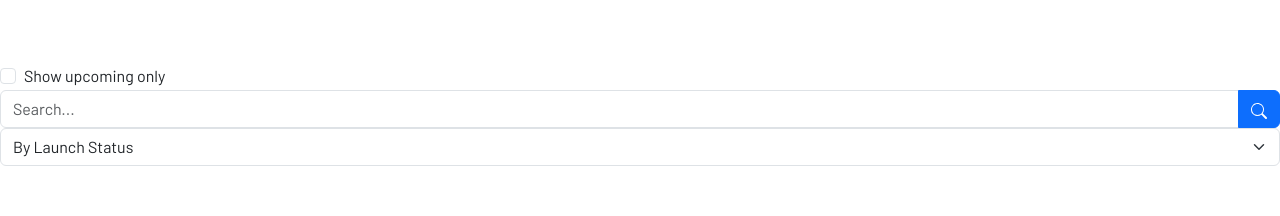
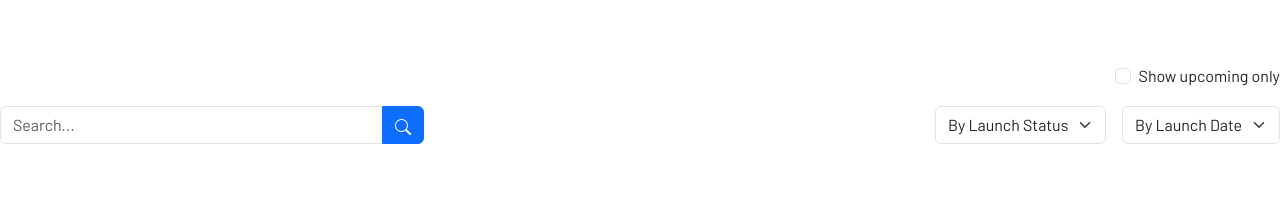
Before and after one commit to HabibMollah/technext-ltd-task, a React (Vite) app: page /1 in a window 1280 px wide. Shown: the part 200-416 px from the top of the page. Built offline with nearby package versions, Linux system fonts and the light colour scheme; no server answers; a web font is replaced by a local one.

Commit message:
improve responsiveness

```diff
--- a/src/components/form/Search.tsx
+++ b/src/components/form/Search.tsx
@@ -3,7 +3,7 @@ import useSearchContext from '../../hooks/useSearchContext';
 export default function Search() {
   const { searchValue, setSearchValue } = useSearchContext();
   return (
-    <div className="input-group">
+    <div className="input-group search-bar">
       <input
         value={searchValue}
         onChange={(e) => setSearchValue(e.target.value)}
--- a/src/components/form/index.tsx
+++ b/src/components/form/index.tsx
@@ -8,10 +8,12 @@ export default function Form() {
 
   console.log(launchStatus);
   return (
-    <form>
-      <Checkbox />
+    <form className="form">
       <Search />
 
+      <div className="filters">
+        <Checkbox />
+        <div className="dropdowns">
           <Select
             value={launchStatus}
             setValue={setLaunchStatus}
@@ -20,13 +22,14 @@ export default function Form() {
             <option value="success">Success</option>
             <option value="failure">Failure</option>
           </Select>
-
-      {/* <Select value="" setValue={setLaunchStatus} label="Filter By Time">
+          <Select value="" setValue={setLaunchStatus} label="Filter By Time">
             <option>By Launch Date</option>
             <option>Last Week</option>
             <option>Last Month</option>
             <option>Last Year</option>
-      </Select> */}
+          </Select>
+        </div>
+      </div>
     </form>
   );
 }
--- a/src/index.scss
+++ b/src/index.scss
@@ -23,6 +23,24 @@ html {
 
     form {
       text-align: left;
+    }
+
+    .form {
+      display: flex;
+      flex-direction: column;
+      gap: 24px;
+
+      .filters {
+        display: flex;
+        flex-direction: column;
+        gap: 16px;
+
+        .dropdowns {
+          display: flex;
+          flex-direction: column;
+          gap: 16px;
+        }
+      }
     }
 
     .launch-list {
@@ -105,6 +123,25 @@ html {
         margin-top: 120px;
       }
 
+      .form {
+        flex-direction: row;
+        justify-content: space-between;
+        align-items: end;
+
+        .filters {
+          align-items: end;
+          .dropdowns {
+            flex-direction: row;
+          }
+        }
+
+        .search-bar {
+          width: 100%;
+          max-width: 255px;
+          max-height: 38px;
+        }
+      }
+
       .launch-list {
         grid-template-columns: 1fr 1fr;
         li {
@@ -121,6 +158,12 @@ html {
       margin: auto;
       max-width: 1320px;
 
+      .form {
+        .search-bar {
+          max-width: 424px;
+        }
+      }
+
       .launch-list {
         grid-template-columns: 1fr 1fr 1fr;
         li {
```
Lines whose indentation alone changed are shown as unchanged.
